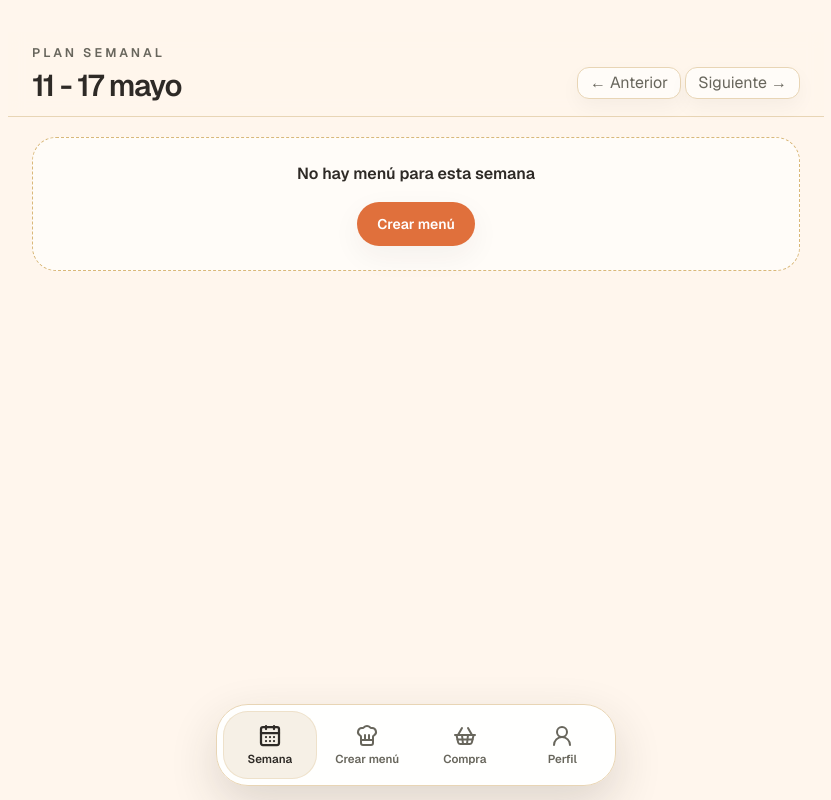
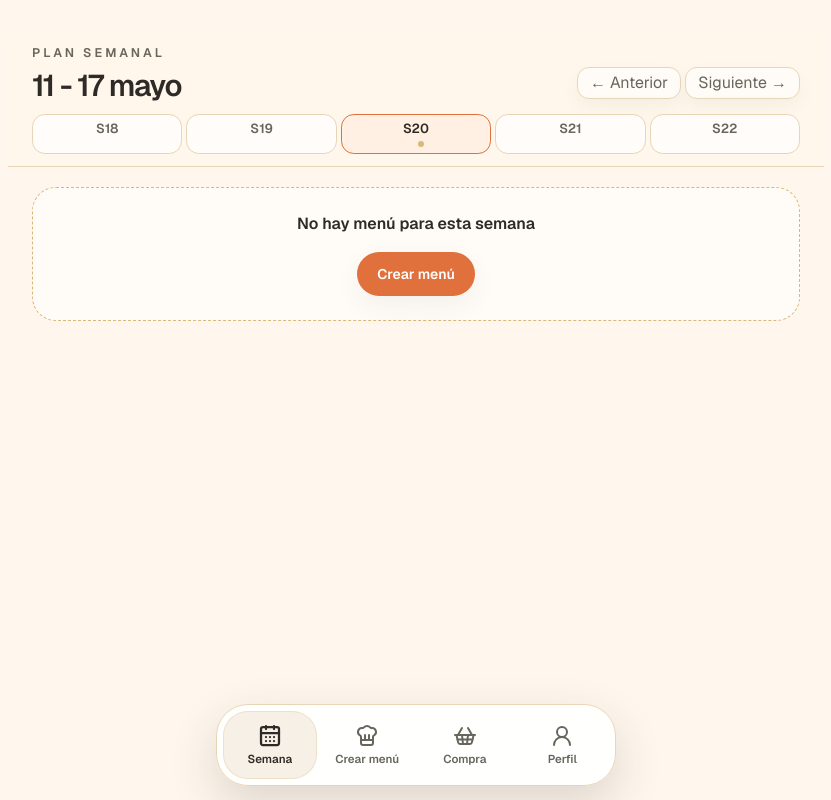
Before and after one commit to Sikorsky1/beCook, a Next.js app: page /week in a window 1280 px wide. Shown: the whole page, without its empty margins (224-1055 px from the left). Built offline with nearby package versions, Linux system fonts and the light colour scheme; no server answers; the database is empty.

Commit message:
Week selector added

```diff
--- a/src/app/week/page.tsx
+++ b/src/app/week/page.tsx
@@ -13,8 +13,11 @@ import { SelectedDayCard } from "@/components/features/SelectedDayCard";
 import { type MealKey, type WeekDay } from "@/data/mockWeek";
 import {
   addIsoWeeks,
+  formatDateForQuery,
   formatIsoWeekRange,
   getIsoWeekFromDate,
+  getIsoWeekKey,
+  getIsoWeekRange,
   isSameIsoWeek,
   parseIsoWeek,
   type IsoWeek,
@@ -47,11 +50,23 @@ function supabaseWeekToWeekDays(week: SupabaseWeek, isoWeek: IsoWeek): WeekDay[]
 }
 
 function buildCreateMenuHref(isoWeek: IsoWeek) {
-  return `/create-menu?isoYear=${isoWeek.isoYear}&isoWeek=${isoWeek.isoWeek}`;
+  const { startDate, endDate } = getIsoWeekRange(isoWeek);
+  const searchParams = new URLSearchParams({
+    isoYear: String(isoWeek.isoYear),
+    isoWeek: String(isoWeek.isoWeek),
+    startDate: formatDateForQuery(startDate),
+    endDate: formatDateForQuery(endDate),
+  });
+
+  return `/create-menu?${searchParams.toString()}`;
 }
 
 function formatWeekTitle(isoWeek: IsoWeek) {
   return formatIsoWeekRange(isoWeek).replace("-", " - ");
+}
+
+function getNearbyIsoWeeks(isoWeek: IsoWeek) {
+  return [-2, -1, 0, 1, 2].map((offset) => addIsoWeeks(isoWeek, offset));
 }
 
 function WeekPageContent() {
@@ -63,6 +78,9 @@ function WeekPageContent() {
   const [weekDays, setWeekDays] = useState<WeekDay[] | null>(null);
   const [selectedDayName, setSelectedDayName] = useState<DayName>("Lunes");
   const [isLoadingWeek, setIsLoadingWeek] = useState(true);
+  const [weeksWithMenu, setWeeksWithMenu] = useState<Set<string>>(
+    () => new Set(),
+  );
 
   const availableDayNames = useMemo(
     () => new Set(weekDays?.map((day) => day.day) ?? []),
@@ -76,6 +94,10 @@ function WeekPageContent() {
     selectedIsoWeek && currentIsoWeek
       ? isSameIsoWeek(selectedIsoWeek, currentIsoWeek)
       : false;
+  const nearbyIsoWeeks = useMemo(
+    () => (selectedIsoWeek ? getNearbyIsoWeeks(selectedIsoWeek) : []),
+    [selectedIsoWeek],
+  );
 
   useEffect(() => {
     const realCurrentIsoWeek = getIsoWeekFromDate();
@@ -170,6 +192,48 @@ function WeekPageContent() {
     };
   }, [selectedIsoWeek]);
 
+  useEffect(() => {
+    if (!selectedIsoWeek || nearbyIsoWeeks.length === 0) {
+      setWeeksWithMenu(new Set());
+      return;
+    }
+
+    let isCancelled = false;
+
+    async function loadWeeksPresence() {
+      try {
+        const { getCurrentUser } = await import("@/lib/supabase/auth");
+        const { getWeeksPresenceForIsoWeeks } = await import(
+          "@/lib/supabase/weeks"
+        );
+        const currentUser = await getCurrentUser();
+        const presence = await getWeeksPresenceForIsoWeeks({
+          isoWeeks: nearbyIsoWeeks,
+          userId: currentUser?.id,
+        });
+
+        if (!isCancelled) {
+          setWeeksWithMenu(presence);
+        }
+      } catch (error: unknown) {
+        console.warn(
+          "No se pudo recuperar la presencia de menús cercanos:",
+          error instanceof Error ? error.message : error,
+        );
+
+        if (!isCancelled) {
+          setWeeksWithMenu(new Set());
+        }
+      }
+    }
+
+    void loadWeeksPresence();
+
+    return () => {
+      isCancelled = true;
+    };
+  }, [nearbyIsoWeeks, selectedIsoWeek]);
+
   const handleNavigateWeek = (offset: number) => {
     if (!selectedIsoWeek) {
       return;
@@ -255,6 +319,54 @@ function WeekPageContent() {
               ) : null}
             </div>
 
+            {selectedIsoWeek ? (
+              <div
+                className="grid grid-cols-5 gap-1"
+                aria-label="Semanas cercanas"
+              >
+                {nearbyIsoWeeks.map((isoWeek) => {
+                  const isSelected = isSameIsoWeek(isoWeek, selectedIsoWeek);
+                  const isCurrent =
+                    currentIsoWeek && isSameIsoWeek(isoWeek, currentIsoWeek);
+                  const hasMenu = weeksWithMenu.has(getIsoWeekKey(isoWeek));
+
+                  return (
+                    <button
+                      key={getIsoWeekKey(isoWeek)}
+                      type="button"
+                      onClick={() => setSelectedIsoWeek(isoWeek)}
+                      aria-pressed={isSelected}
+                      className={`min-h-10 rounded-[0.8rem] border px-1.5 py-1 text-center transition-colors ${
+                        isSelected
+                          ? "border-[color:var(--color-accent)] bg-[color:var(--color-accent-soft)] text-[color:var(--color-foreground)]"
+                          : "border-[color:var(--color-border)] bg-white/70 text-[color:var(--color-muted-foreground)] hover:border-[color:var(--color-border-strong)] hover:bg-white hover:text-[color:var(--color-foreground)]"
+                      }`}
+                    >
+                      <span className="block text-[0.74rem] font-semibold leading-none sm:text-[0.82rem]">
+                        S{isoWeek.isoWeek}
+                      </span>
+                      <span className="mt-1.5 flex h-1.5 items-center justify-center gap-1">
+                        <span
+                          aria-label={hasMenu ? "Con menú" : "Sin menú"}
+                          className={`h-1.5 w-1.5 rounded-full ${
+                            hasMenu
+                              ? "bg-[color:var(--color-success)]"
+                              : "bg-transparent"
+                          }`}
+                        />
+                        {isCurrent ? (
+                          <span
+                            aria-label="Semana actual"
+                            className="h-1.5 w-1.5 rounded-full bg-[color:var(--color-warning)]"
+                          />
+                        ) : null}
+                      </span>
+                    </button>
+                  );
+                })}
+              </div>
+            ) : null}
+
             {weekDays ? (
               <DaySelector
                 ariaLabel="Selecciona un día de la semana"
--- a/src/components/pages/CreateMenuPage.tsx
+++ b/src/components/pages/CreateMenuPage.tsx
@@ -122,11 +122,23 @@ function serializeMenuGenerationContext(
   return `${getMenuStylesForGeneration(menuStyles).join(",")}|elaboration_level=${elaborationLevel}`;
 }
 
+function sanitizeDateParam(value: string | null) {
+  if (!value || !/^\d{4}-\d{2}-\d{2}$/.test(value)) {
+    return null;
+  }
+
+  return value;
+}
+
 export default function CreateMenuPage() {
   const router = useRouter();
   const searchParams = useSearchParams();
   const isoYearParam = searchParams.get("isoYear");
   const isoWeekParam = searchParams.get("isoWeek");
+  const rawStartDateParam = searchParams.get("startDate");
+  const rawEndDateParam = searchParams.get("endDate");
+  const startDateParam = sanitizeDateParam(rawStartDateParam);
+  const endDateParam = sanitizeDateParam(rawEndDateParam);
   const [hasMounted, setHasMounted] = useState(false);
   const [mode, setMode] = useState<CreateMenuMode>("generate");
   const [menuText, setMenuText] = useState("");
@@ -172,6 +184,15 @@ export default function CreateMenuPage() {
     const weekForMenu =
       weekFromUrl ?? readSelectedIsoWeek() ?? getIsoWeekFromDate();
 
+    if (
+      (rawStartDateParam && !startDateParam) ||
+      (rawEndDateParam && !endDateParam)
+    ) {
+      console.warn(
+        "Parámetros de fecha de semana ignorados por formato inválido.",
+      );
+    }
+
     setTargetIsoWeek(weekForMenu);
     saveSelectedIsoWeek(weekForMenu);
 
@@ -211,7 +232,14 @@ export default function CreateMenuPage() {
     return () => {
       isCancelled = true;
     };
-  }, [isoWeekParam, isoYearParam]);
+  }, [
+    endDateParam,
+    isoWeekParam,
+    isoYearParam,
+    rawEndDateParam,
+    rawStartDateParam,
+    startDateParam,
+  ]);
 
   const handleProcessMenu = async () => {
     setIsLoading(true);
--- a/src/lib/isoWeek.ts
+++ b/src/lib/isoWeek.ts
@@ -63,6 +63,14 @@ export function getIsoWeekRange(isoWeek: IsoWeek) {
   return { startDate, endDate };
 }
 
+export function formatDateForQuery(date: Date) {
+  const year = date.getFullYear();
+  const month = String(date.getMonth() + 1).padStart(2, "0");
+  const day = String(date.getDate()).padStart(2, "0");
+
+  return `${year}-${month}-${day}`;
+}
+
 export function addIsoWeeks(isoWeek: IsoWeek, offset: number): IsoWeek {
   const date = getIsoWeekStartDate(isoWeek);
   date.setDate(date.getDate() + offset * 7);
@@ -76,6 +84,10 @@ export function isSameIsoWeek(left: IsoWeek, right: IsoWeek) {
 
 export function getIsoWeekStorageId({ isoYear, isoWeek }: IsoWeek) {
   return `${isoYear}-W${String(isoWeek).padStart(2, "0")}`;
+}
+
+export function getIsoWeekKey({ isoYear, isoWeek }: IsoWeek) {
+  return `${isoYear}-${isoWeek}`;
 }
 
 export function formatIsoWeekRange(isoWeek: IsoWeek) {
--- a/src/lib/supabase/weeks.ts
+++ b/src/lib/supabase/weeks.ts
@@ -308,6 +308,52 @@ export async function getWeekFromSupabaseByIsoWeek({
   };
 }
 
+export async function getWeeksPresenceForIsoWeeks({
+  isoWeeks,
+  userId,
+}: {
+  isoWeeks: { isoYear: number; isoWeek: number }[];
+  userId?: string | null;
+}) {
+  if (!supabase || !userId || isoWeeks.length === 0) {
+    return new Set<string>();
+  }
+
+  const isoYears = Array.from(new Set(isoWeeks.map((week) => week.isoYear)));
+  const { data: weeks, error: weeksError } = await supabase
+    .from("weeks")
+    .select("iso_year,iso_week")
+    .eq("user_id", userId)
+    .in("iso_year", isoYears)
+    .not("iso_week", "is", null);
+
+  if (weeksError) {
+    throw new Error(`Could not read weeks presence: ${weeksError.message}`);
+  }
+
+  const requestedKeys = new Set(
+    isoWeeks.map((week) => `${week.isoYear}-${week.isoWeek}`),
+  );
+  const presentKeys = new Set<string>();
+
+  for (const week of (weeks ?? []) as Pick<
+    WeekRow,
+    "iso_year" | "iso_week"
+  >[]) {
+    if (!week.iso_year || !week.iso_week) {
+      continue;
+    }
+
+    const key = `${week.iso_year}-${week.iso_week}`;
+
+    if (requestedKeys.has(key)) {
+      presentKeys.add(key);
+    }
+  }
+
+  return presentKeys;
+}
+
 export async function getRecentWeekDishNamesFromSupabase({
   userId,
   limit = 4,
```
